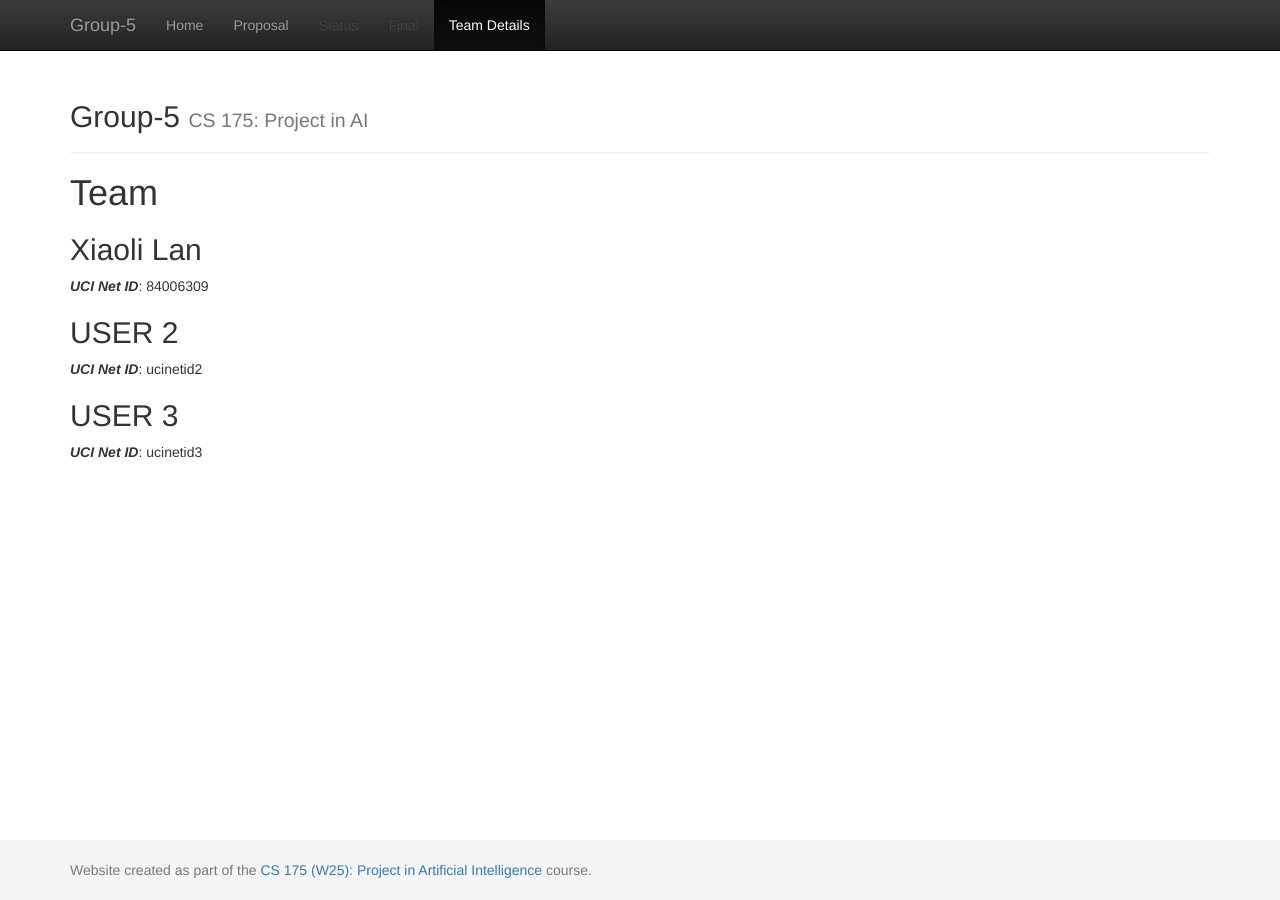
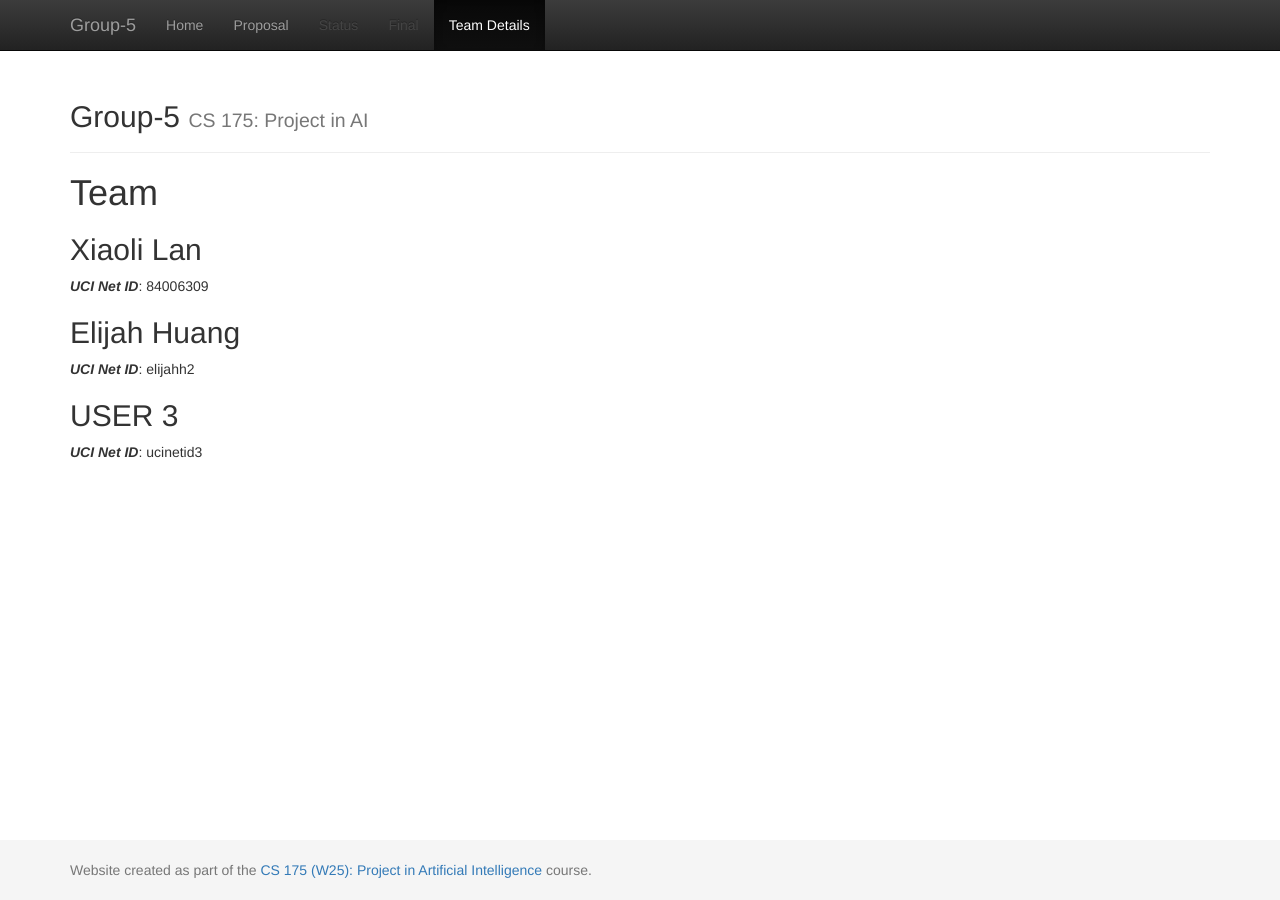
Before and after one commit to Xiaoli-Catherine/ChessBots, a Jekyll site: the page built from docs/team.md, in a window 1280 px wide. Built offline with Jekyll 4.4.1, drawn with Linux system fonts in a browser that asks for light colours.

Commit message:
Added elijah to team

```diff
--- a/docs/team.md
+++ b/docs/team.md
@@ -9,8 +9,8 @@ title:  Team
 ## Xiaoli Lan
 ***UCI Net ID***: 84006309
 
-## USER 2
-***UCI Net ID***: ucinetid2
+## Elijah Huang
+***UCI Net ID***: elijahh2
 
 ## USER 3
 ***UCI Net ID***: ucinetid3
```
